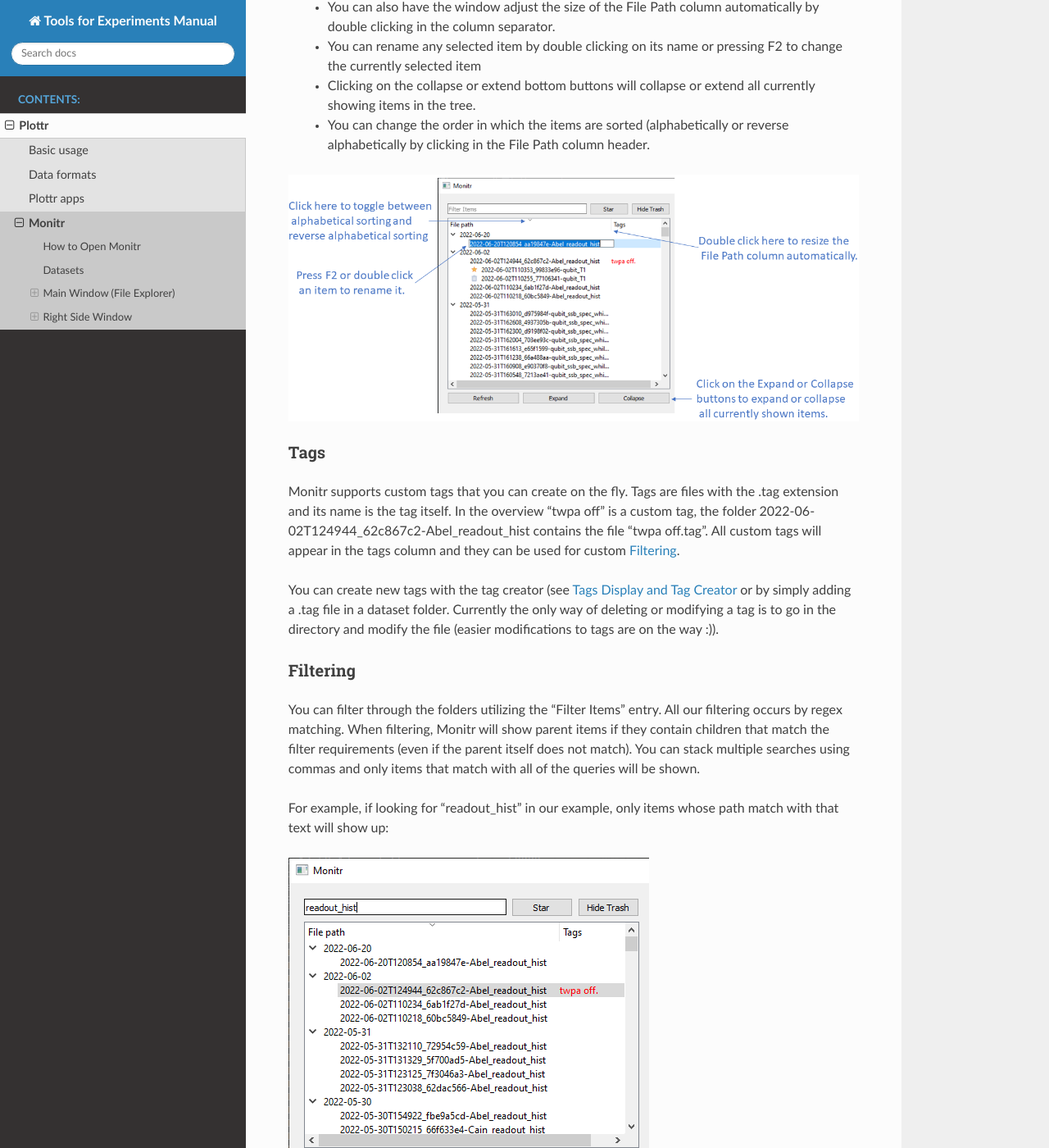
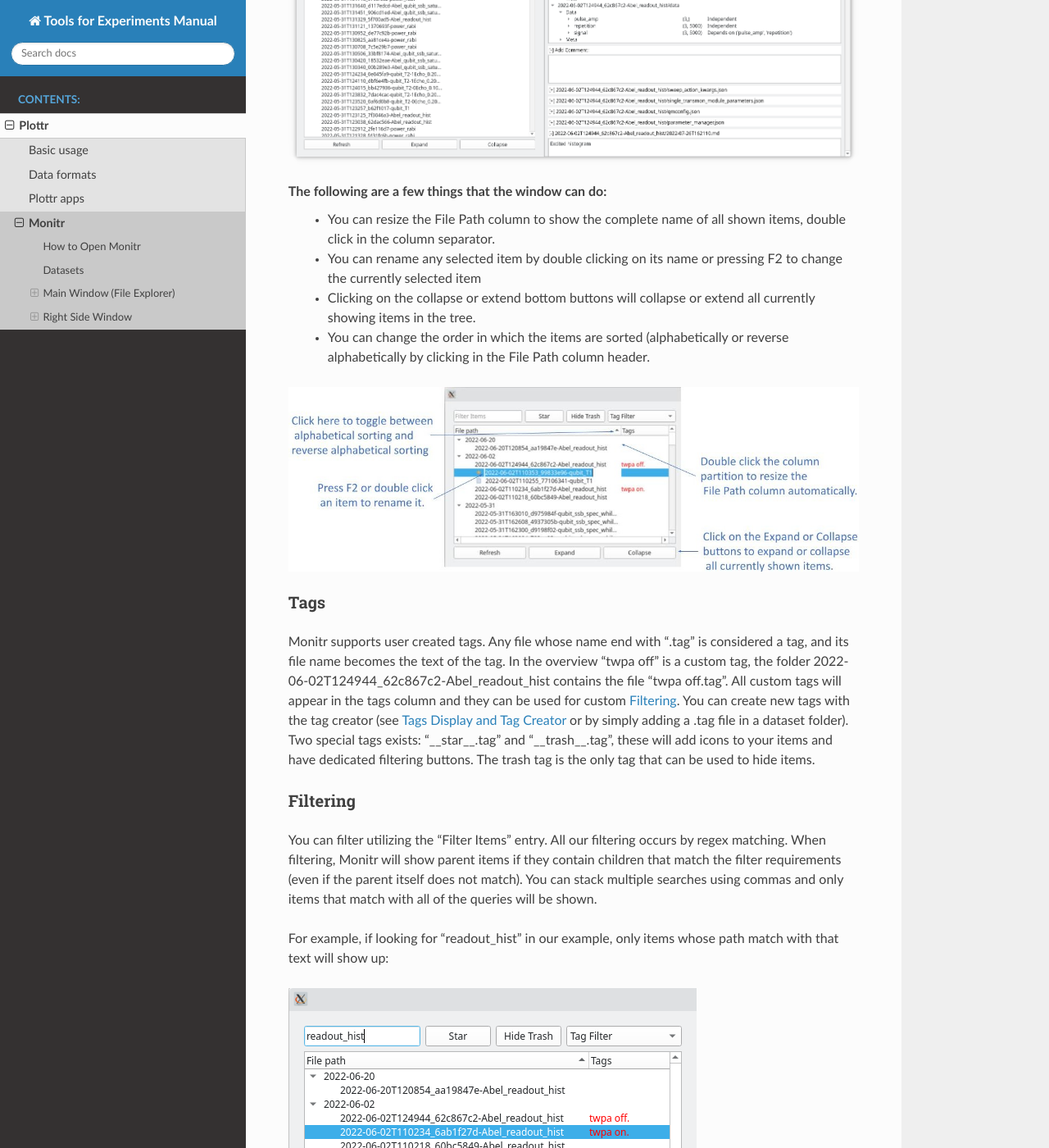
Before and after one commit to toolsforexperiments/tfe-manual, a Sphinx documentation site: the page built from docs/source/plottr/monitr.rst, in a window 1280 px wide and 1400 px high, scrolled down 2622 px. Shown: the whole window at 82% size. Built offline with Sphinx 7.4.7 and the Read the Docs theme 2.0.0, drawn with Linux system fonts in a browser that asks for light colours; pages that are not in the unit, such as notebooks, are missing from menus; some of the changed text lies outside the part shown.

Commit message:
Images are now with the tag filter widget. Small revisions.

```diff
--- a/docs/source/plottr/monitr.rst
+++ b/docs/source/plottr/monitr.rst
@@ -7,11 +7,18 @@ Monitr is a file monitoring app that updates in real time showing every measurem
 How to Open Monitr
 ------------------
 
-Monitr is designed to monitor all subdirectories created inside the monitoring directory. We open Monitr from a terminal with the command:
+Monitr is designed to monitor all subdirectories created inside the monitoring directory. We open Monitr from a Linux terminal with the command:
+
+.. code-block:: console
+
+    $ plottr-monitr <monitoring-directory>
+
+From a Windows terminal:
 
 .. code-block:: console
 
     $ plottr-monitr.exe <monitoring-directory>
+
 
 The command will start the file monitoring and the main window will open:
 
@@ -35,12 +44,12 @@ The following is an example taken from a real data folder.
 Basic Control And Usability
 ^^^^^^^^^^^^^^^^^^^^^^^^^^^
 
-Selecting an item, either by clicking on it or selecting it with the arrow keys, will open the :ref:`right side window`. If you select an item that contains children, the right side window will contain all of the information of the parent item and all of its children:
+Selecting an item, either by clicking on it or selecting it with the arrow keys, will open the :ref:`right side window`. If you select an item that contains children, the right side window will contain all of the information of the selected item and all of its children:
 
 .. image:: img/right_side_window.png
 
 The following are a few things that the window can do:
-    * You can also have the window adjust the size of the File Path column automatically by double clicking in the column separator.
+    * You can resize the File Path column to show the complete name of all shown items, double click in the column separator.
     * You can rename any selected item by double clicking on its name or pressing F2 to change the currently selected item
     * Clicking on the collapse or extend bottom buttons will collapse or extend all currently showing items in the tree.
     * You can change the order in which the items are sorted (alphabetically or reverse alphabetically by clicking in the File Path column header.
@@ -50,43 +59,51 @@ The following are a few things that the window can do:
 Tags
 ^^^^
 
-Monitr supports custom tags that you can create on the fly. Tags are files with the .tag extension and its name is the tag itself. In the overview "twpa off" is a custom tag, the folder 2022-06-02T124944_62c867c2-Abel_readout_hist contains the file "twpa off.tag". All custom tags will appear in the tags column and they can be used for custom :ref:`filtering`.
-
-You can create new tags with the tag creator (see :ref:`Tags Display and Tag Creator` or by simply adding a .tag file in a dataset folder. Currently the only way of deleting or modifying a tag is to go in the directory and modify the file (easier modifications to tags are on the way :)).
+Monitr supports user created tags. Any file whose name end with ".tag" is considered a tag, and its file name becomes the text of the tag. In the overview "twpa off" is a custom tag, the folder 2022-06-02T124944_62c867c2-Abel_readout_hist contains the file "twpa off.tag". All custom tags will appear in the tags column and they can be used for custom :ref:`filtering`. You can create new tags with the tag creator (see :ref:`Tags Display and Tag Creator` or by simply adding a .tag file in a dataset folder). Two special tags exists: "__star__.tag" and "__trash__.tag", these will add icons to your items and have dedicated filtering buttons. The trash tag is the only tag that can be used to hide items.
 
 Filtering
 ^^^^^^^^^
 
-You can filter through the folders utilizing the "Filter Items" entry. All our filtering occurs by regex matching. When filtering, Monitr will show parent items if they contain children that match the filter requirements (even if the parent itself does not match). You can stack multiple searches using commas and only items that match with all of the queries will be shown.
+You can filter utilizing the "Filter Items" entry. All our filtering occurs by regex matching. When filtering, Monitr will show parent items if they contain children that match the filter requirements (even if the parent itself does not match). You can stack multiple searches using commas and only items that match with all of the queries will be shown.
 
 For example, if looking for "readout_hist" in our example, only items whose path match with that text will show up:
 
 .. image:: img/filtering_text.png
 
-we can also add a tag search to see which one had the twpa off by searching "readout_hist, t:twpa off":
+Filtering by tags can also be done through the tag filtering widget. Monitr keeps track of all the existing custom tags and lets you select them in the tag filtering widget.
+
+.. image:: img/tag_filter_widget.png
+
+We can also filter through files inside of the item folder, like their tag names or image names:
 
 .. image:: img/tag_filtering.png
 
 Like this we can combine as many searches for all five of our currently supported search types.
 
+
 Monitr supports filtering for:
-    * Paths of datasets: Just write your query and all items whose entire paths match with the query will be shown
+
+    * Paths of datasets: Just write your query and all items whose entire paths match with the query will be shown.
+
     * Tags: Start the queries with: "t:", "T:", or "tag:" directly followed by the tag you want to filter.
+
     * Markdown files: Start the queries with: "m:", "M:", or "md:" directly followed by the text you want to filter. This will look inside of all folders inside of the monitoring directory and show only the datasets that contain a markdown file whose name matches with the query.
+
     * Images: Start the queries with: "i:", "I:", or "image:" directly followed by the text you want to filter. This will look inside of all folders inside of the monitoring directory and show only the datasets that contain an image file whose name matches with the query.
+
     * Json: Start the queries with: "j:", "J:", or "json:" directly followed by the text you want to filter. This will look inside of all folders inside of the monitoring directory and show only the datasets that contain a markdown file whose name matches with the query.
 
 
 Star and Trash Items
 ^^^^^^^^^^^^^^^^^^^^
 
-You can star or trash items by right clicking on them and clicking on the star or trash button. This will create a tag file inside of that folder ("__star__.tag" or "__trash__.tag", see tags section ADD LINK TO THE TAGS SECTION), which indicates that that item is either a starred item or a trashed item. If you right click on an already starred/trashed item, an option to un-star or un-trash will appear instead.
+You can star or trash items by right clicking on them and clicking on the star or trash button. This will create a tag file inside of that folder ("__star__.tag" or "__trash__.tag"), which indicates that that item is either a starred item or a trashed item. If you right click on an already starred/trashed item, an option to un-star or un-trash will appear instead.
 
 The star and hide trash buttons (top right buttons of the main window picture) allow to toggle the two special filters corresponding to these special tags:
 
     * Star: If this button is toggled, only starred items (or parents of starred) will be shown:
 
-        .. image:: img/star-toggle.png
+        .. image:: img/star_toggle.png
 
     * Hide trash: Hides all trash items.
 
@@ -101,14 +118,14 @@ When clicking on a dataset, the right side window will get populated with the fi
 
 .. image:: img/right_side_annotated.png
 
-From the right side window you can open autoplot windows to plot the data of any data file that lives inside of that dataset.
+From the right side window you can open an autoplot window to plot the data of any data file that lives inside of that dataset.
 
-All viewers (expect the dataset header, the tags display, and the tag creator) live inside collapsible windows. These windows can be collapsed to hide them.
+All viewer widgets (expect the dataset header, the tags display, and the tag creator) live inside collapsible windows. These windows can be collapsed to hide them.
 
 Tags Display and Tag Creator
 ^^^^^^^^^^^^^^^^^^^^^^^^^^^^
 
-Under the file header you will see the tags display. In it all tags that are tagging that dataset will appear with different colors.
+Under the file header you will see the tags display. In it, all tags that are tagging that dataset will appear with different colors.
 
 Under the tag display, the tag creator is located. To create new tags simply type the tag in the line tag with the text: "Create new tags" and press enter. You can add multiple tags at a time by separating them with a coma:
 
@@ -138,4 +155,4 @@ Monitr will display three different kinds of files:
 
 You can create new comments from the comment creator, just write the comment and click on the save button. A small dialog will appear when this happen asking for a file name. All comments created with this method will have a time stamp in their name before their given name. If the dialog is left empty, the comment will only have a time stamp as its file name.
 
-If utilizing the pyqtgraph backend for autoplot, new images with the correct time stamp can be created by clicking the "Save Figure" button at the bottom toolbar.
+If utilizing the pyqtgraph backend for autoplot, new images with the correct time stamp can be created by clicking the "Save Figure" button at the bottom toolbar. These images will be saved in the same folder as the DDH5 file automatically.
```
Also changed, not shown: other parts of docs/source/plottr/monitr.rst (+3 -1 lines), docs/source/plottr/img/annotated_file_explorer_gui.png, docs/source/plottr/img/data_viewer.png, docs/source/plottr/img/filtering_text.png, docs/source/plottr/img/fresh_monitr.png, docs/source/plottr/img/right_side_annotated.png, docs/source/plottr/img/right_side_window.png, docs/source/plottr/img/star-toggle.png (deleted), docs/source/plottr/img/star_toggle.png (added), docs/source/plottr/img/tag_filter_widget.png (added), docs/source/plottr/img/tag_filtering.png, docs/source/plottr/img/tags_created.png, docs/source/plottr/img/tags_creation.png, docs/source/plottr/img/tips_image.png.
